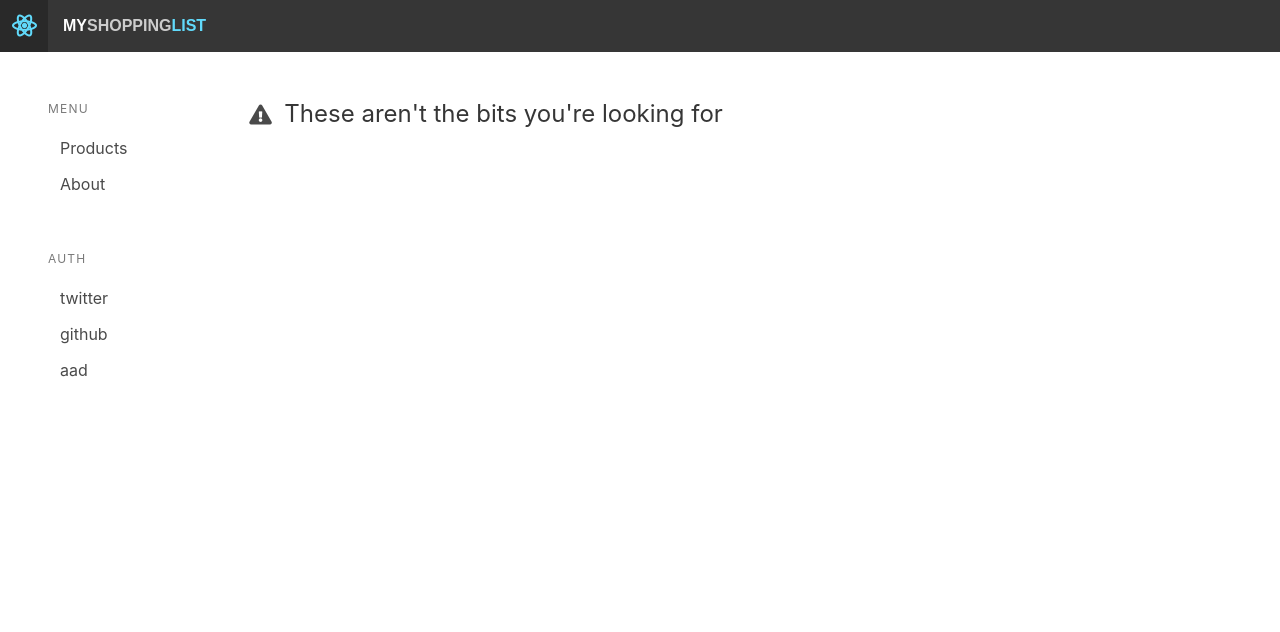
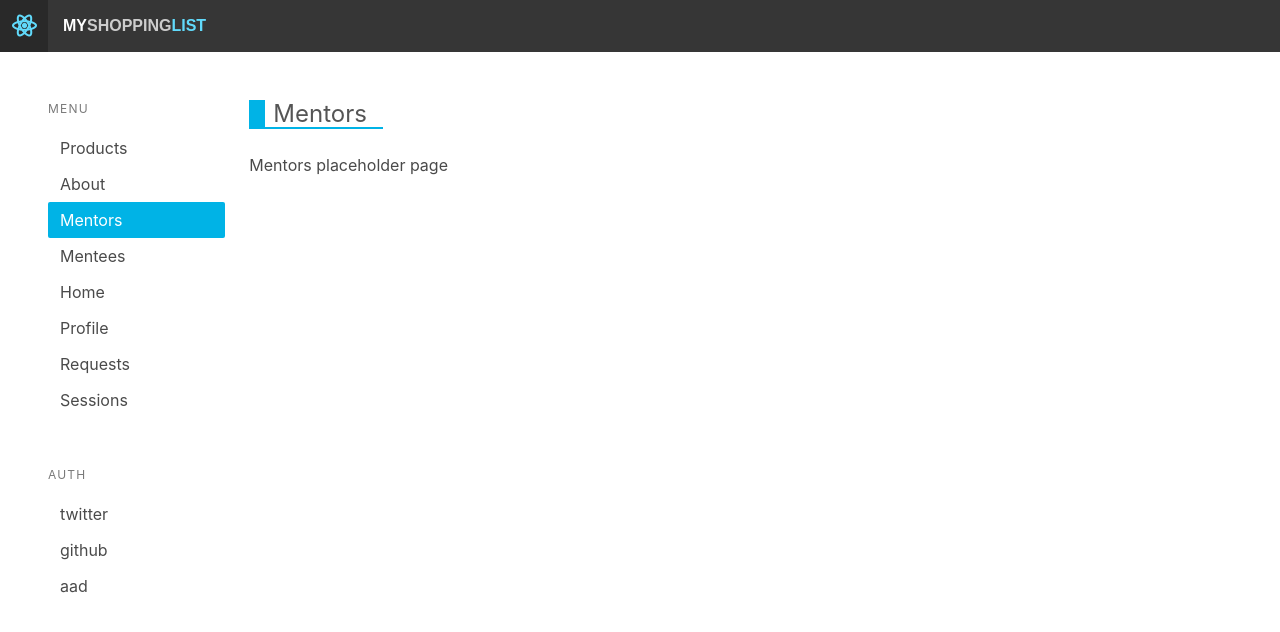
Before and after one commit to kstonekuan/imagine-cup, a React (Create React App) app in the folder react-app/: page /mentors in a window 1280 px wide. Shown: the top 632 px of the page. Built offline with nearby package versions, Linux system fonts and the light colour scheme; no server answers.

Commit message:
add more pages

```diff
--- a/react-app/src/App.js
+++ b/react-app/src/App.js
@@ -5,6 +5,12 @@ import { Redirect, Route, Switch } from 'react-router-dom';
 import { withRouter } from 'react-router';
 import { HeaderBar, NavBar, NotFound } from './components';
 import About from './About';
+import Mentors from './mentors/Mentors';
+import Mentees from './mentees/Mentees';
+import Home from './home/Home';
+import Profile from './profile/Profile';
+import Requests from './requests/Requests';
+import Sessions from './sessions/Sessions';
 
 const Products = withRouter(
   lazy(() => import(/* webpackChunkName: "products" */ './products/Products'))
@@ -23,6 +29,12 @@ class App extends Component {
                 <Redirect from="/" exact to="/products" />
                 <Route path="/products" component={Products} />
                 <Route path="/about" component={About} />
+                <Route path="/mentors" component={Mentors} />
+                <Route path="/mentees" component={Mentees} />
+                <Route path="/home" component={Home} />
+                <Route path="/profile" component={Profile} />
+                <Route path="/requests" component={Requests} />
+                <Route path="/sessions" component={Sessions} />
                 <Route exact path="**" component={NotFound} />
               </Switch>
             </Suspense>
--- a/react-app/src/components/NavBar.js
+++ b/react-app/src/components/NavBar.js
@@ -35,6 +35,24 @@ const NavBar = (props) => {
           <NavLink to="/about" activeClassName="active-link">
             About
           </NavLink>
+          <NavLink to="/mentors" activeClassName="active-link">
+            Mentors
+          </NavLink>
+          <NavLink to="/mentees" activeClassName="active-link">
+            Mentees
+          </NavLink>
+          <NavLink to="/home" activeClassName="active-link">
+            Home
+          </NavLink>
+          <NavLink to="/profile" activeClassName="active-link">
+            Profile
+          </NavLink>
+          <NavLink to="/requests" activeClassName="active-link">
+            Requests
+          </NavLink>
+          <NavLink to="/sessions" activeClassName="active-link">
+            Sessions
+          </NavLink>
         </ul>
         {props.children}
       </nav>
--- /dev/null
+++ b/react-app/src/home/Home.js
@@ -0,0 +1,14 @@
+import React from 'react';
+
+const Home = () => (
+  <div className="content-container">
+    <div className="content-title-group not-found">
+      <h2 className="title">Home</h2>
+      <p>
+      Home placeholder page
+      </p>
+    </div>
+  </div>
+);
+
+export default Home;
--- /dev/null
+++ b/react-app/src/mentees/Mentees.js
@@ -0,0 +1,14 @@
+import React from 'react';
+
+const Mentees = () => (
+  <div className="content-container">
+    <div className="content-title-group not-found">
+      <h2 className="title">Mentees</h2>
+      <p>
+        Mentees placeholder page
+      </p>
+    </div>
+  </div>
+);
+
+export default Mentees;
--- /dev/null
+++ b/react-app/src/mentors/Mentors.js
@@ -0,0 +1,14 @@
+import React from 'react';
+
+const Mentors = () => (
+  <div className="content-container">
+    <div className="content-title-group not-found">
+      <h2 className="title">Mentors</h2>
+      <p>
+        Mentors placeholder page
+      </p>
+    </div>
+  </div>
+);
+
+export default Mentors;
--- /dev/null
+++ b/react-app/src/profile/Profile.js
@@ -0,0 +1,14 @@
+import React from 'react';
+
+const Profile = () => (
+  <div className="content-container">
+    <div className="content-title-group not-found">
+      <h2 className="title">Profile</h2>
+      <p>
+        Profile placeholder page
+      </p>
+    </div>
+  </div>
+);
+
+export default Profile;
--- /dev/null
+++ b/react-app/src/requests/Requests.js
@@ -0,0 +1,14 @@
+import React from 'react';
+
+const Requests = () => (
+  <div className="content-container">
+    <div className="content-title-group not-found">
+      <h2 className="title">Requests</h2>
+      <p>
+      Requests placeholder page
+      </p>
+    </div>
+  </div>
+);
+
+export default Requests;
--- /dev/null
+++ b/react-app/src/sessions/Sessions.js
@@ -0,0 +1,14 @@
+import React from 'react';
+
+const Sessions = () => (
+  <div className="content-container">
+    <div className="content-title-group not-found">
+      <h2 className="title">Sessions</h2>
+      <p>
+      Sessions placeholder page
+      </p>
+    </div>
+  </div>
+);
+
+export default Sessions;
```
